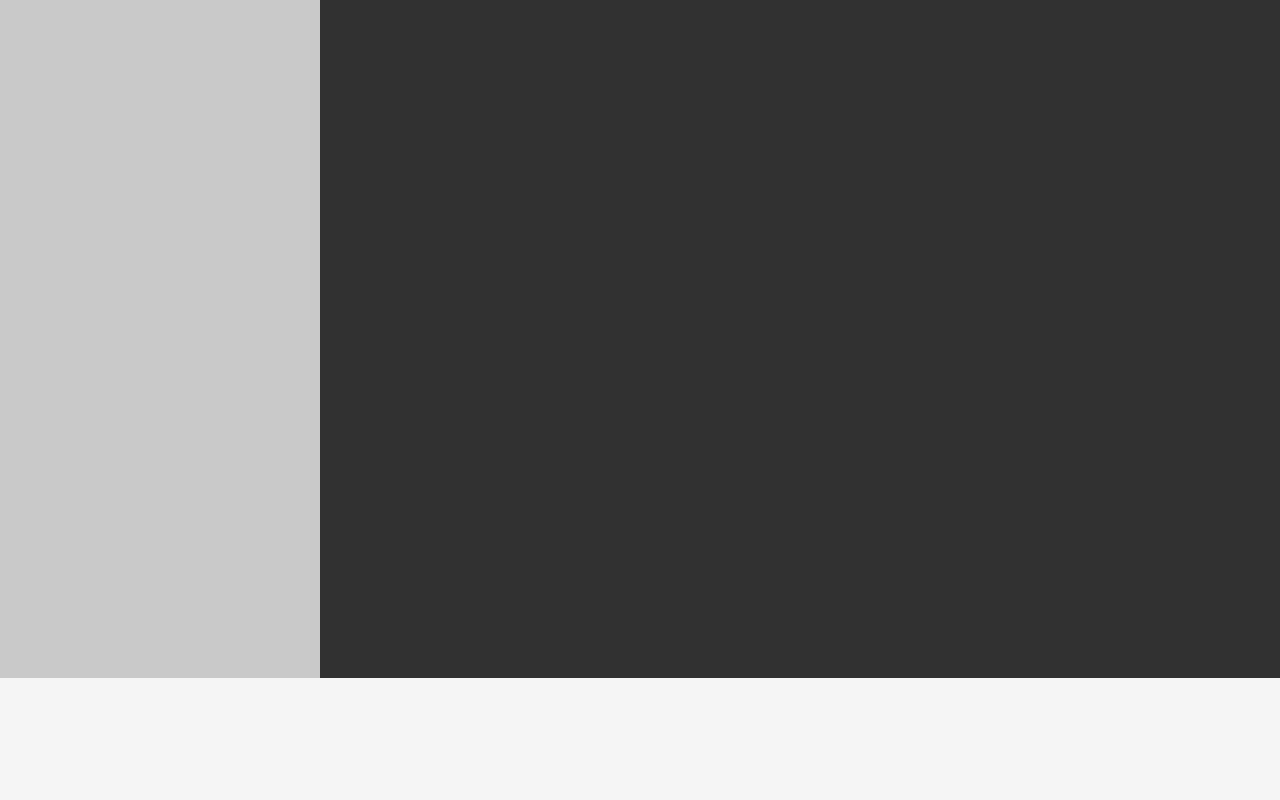
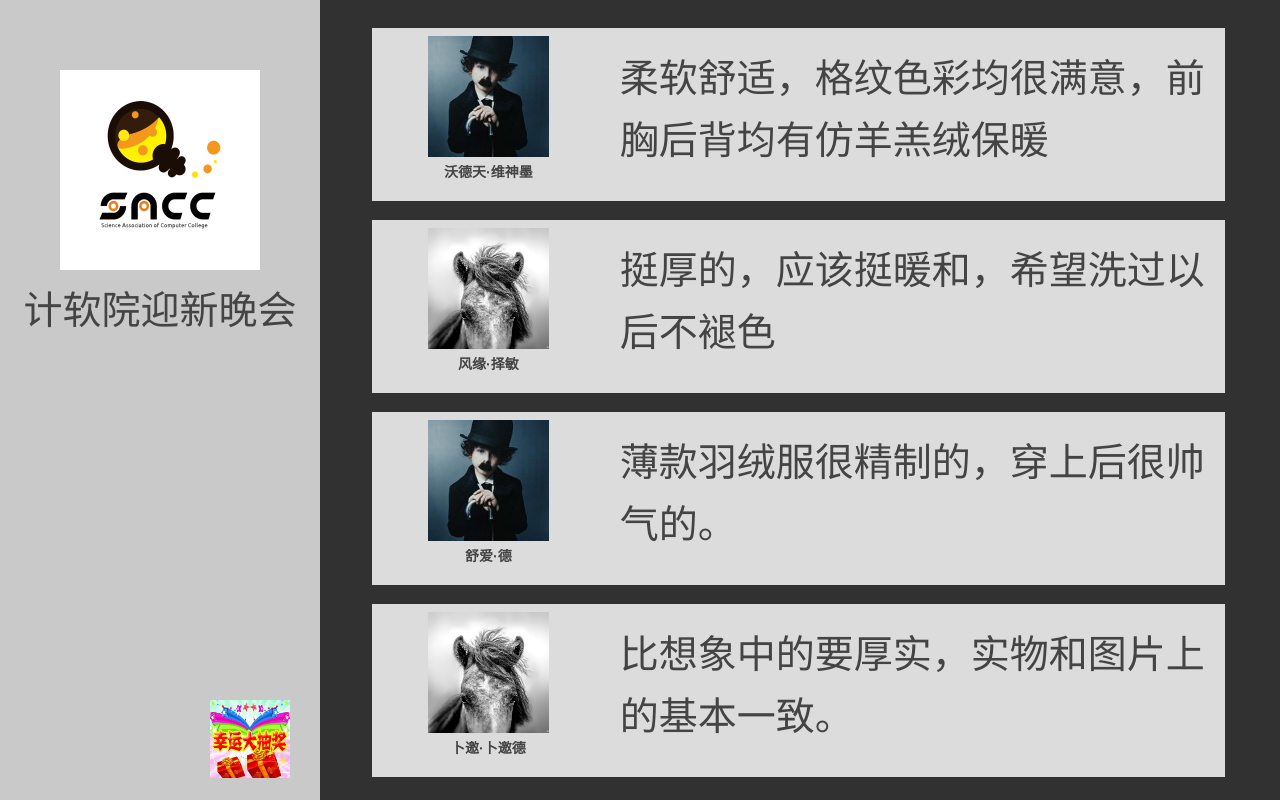
Before and after one commit to camark/WechatWall, a plain HTML site: page index.html in a window 1280 px wide. Drawn offline with Linux system fonts and the light colour scheme.

Commit message:
微信墙基本样式（没有美工样式，完成）

```diff
--- a/css/global.css
+++ b/css/global.css
@@ -5,25 +5,12 @@
 */
 body {
 	background-color: #f5f5f5;
-	color: #666;
-    /*height: 100%;*/
+	color: #444;
 }
 .container {
     padding-left: 0;
     padding-right: 0;
-    width: 92%;
-    /*height: 100%;*/
 }
-/*@media (min-width: 1600px) {
-	.container {
-    	width: 1400px;
-   }
-}*/
-/*@media (min-width: 1900px) {
-	.container {
-    	width: 1850px;
-   }
-}*/
 a {
     color: #666;
 }
@@ -32,19 +19,239 @@ a:hover {
 }
 /*
 ===================================================
-                计软院广告
+                微信墙--计软院标题广告
 ===================================================
 */
 .logo-adv {
     background-color: #c9c9c9;
-    height: 678px;
+    height: 800px;
+}
+.logo {
+    margin-top: 70px;
+    margin-left: auto;
+    margin-right: auto;
+    text-align: center;
+    width: 200px;
+    height: 200px;
+    background-color: #dcdcdc;
+}
+.adv {
+    text-align: center;
+}
+.prize {
+    width: 100px;
+    height: 100px;
+    position: absolute;
+    bottom: 50px;
+    right: 50px;
+    margin-right: auto;
+    margin-left: auto;
 }
 /*
 ===================================================
-                微信墙信息展示
+                微信墙--信息展示
 ===================================================
 */
 .show-data {
     background-color: #313131;
-    height: 678px;
+    height: 800px;
 }
+.show-container {
+    height: 96%;
+    margin-top: 2%;
+}
+.window {
+    height: 25%;
+    background-color: #313131;
+}
+.information {
+    margin-top: 1%;
+    margin-left: 4%;
+    height: 90%;
+    background-color: #dcdcdc;
+}
+h3 {
+    text-align: center;
+    font-size: 1.8rem;
+}
+.avatar {
+    margin-top: 4%;
+    height: 60%;
+    width: 60%;
+    margin-left: auto;
+    margin-right: auto;
+    background-color: #dcdcdc;
+}
+.show {
+    margin-top: 1%;
+    height: 90%;
+    background-color: #dcdcdc;
+}
+.show h1 {
+    line-height: 1.6;
+}
+/*
+===================================================
+                微信墙--自适应
+===================================================
+*/
+/*800以下*/
+@media screen and (min-width: 600px) {
+    .logo {
+        width: 120px;
+        height: 120px;
+    }
+    .logo-adv {
+        height: 600px;
+    }
+    .prize {
+        width: 80px;
+        height: 80px;
+        position: absolute;
+        bottom: 20px;
+        right: 30px;
+    }
+    .show-data {
+        height: 600px;
+    }
+    .avatar {
+        margin-top: 9%;
+        width: 68%;
+        height: 57%;
+    }
+    h3 {
+        font-size: 14px;
+        overflow: hidden;
+        white-space: nowrap;
+        text-overflow: ellipsis;
+    }
+    h1 {
+        font-size: 22px;
+    }
+}
+/*800*600*/
+@media screen and (min-width: 799px) and (max-width: 1000px) {
+    .logo {
+        width: 160px;
+        height: 160px;
+    }
+    .logo-adv {
+        height: 600px;
+    }
+    .prize {
+        width: 80px;
+        height: 80px;
+        position: absolute;
+        bottom: 20px;
+        right: 30px;
+    }
+    .show-data {
+        height: 600px;
+    }
+    .avatar {
+        margin-top: 9%;
+        width: 68%;
+        height: 57%;
+    }
+    h3 {
+        font-size: 14px;
+        overflow: hidden;
+        white-space: nowrap;
+        text-overflow: ellipsis;
+    }
+    h1 {
+        font-size: 25px;
+    }
+}
+/*1280*800 在MAC上面默认的*/
+@media screen and (min-width: 1001px) and (max-width: 1281px) {
+    .logo {
+        width: 200px;
+        height: 200px;
+    }
+    .logo-adv {
+        height: 800px;
+    }
+    .show-data {
+        height: 800px;
+    }
+    .avatar {
+        margin-top: 4%;
+        height: 63%;
+        width: 60%;
+    }
+    h3 {
+        overflow: hidden;
+        white-space: nowrap;
+        text-overflow: ellipsis;
+    }
+    h1 {
+        font-size: 39px;
+    }
+}
+/*1366*768*/
+@media screen and (min-width: 1282px) and (max-width: 1367px) {
+    .logo-adv {
+        height: 768px;
+    }
+    .show-data {
+        height: 768px;
+    }
+    .avatar {
+        margin-top: 6%;
+        width: 50%;
+        height: 57%;
+    }
+    h3 {
+        font-size: 23px;
+        overflow: hidden;
+        white-space: nowrap;
+        text-overflow: ellipsis;
+    }
+}
+/*1680*1050*/
+@media screen and (min-width: 1368px) and (max-width: 1681px) {
+    .logo-adv {
+        height: 1050px;
+    }
+    .show-data {
+        height: 1050px;
+    }
+    .avatar {
+        margin-top: 9%;
+        width: 50%;
+        height: 57%;
+    }
+    h3 {
+        font-size: 25px;
+        overflow: hidden;
+        white-space: nowrap;
+        text-overflow: ellipsis;
+    }
+    h1 {
+        font-size: 50px;
+    }
+}
+/*1920*1080*/
+@media screen and (min-width: 1682px) and (max-width: 1921px) {
+    .logo-adv {
+        height: 1080px;
+    }
+    .show-data {
+        height: 1080px;
+    }
+    .avatar {
+        margin-top: 6%;
+        width: 49%;
+        height: 60%;
+    }
+    h3 {
+        font-size: 30px;
+        overflow: hidden;
+        white-space: nowrap;
+        text-overflow: ellipsis;
+    }
+    h1 {
+        font-size: 55px;
+    }
+}
--- a/index.html
+++ b/index.html
@@ -22,28 +22,65 @@
 <body>
     <div class="container-fluid">
         <div class="row">
-            <div class="logo-adv col-lg-3 col-md-3 col-sm-3 col-xs-3"></div>
+            <div class="logo-adv col-lg-3 col-md-3 col-sm-3 col-xs-3">
+                <div class="logo text-center">
+                    <img class="img-responsive" src="img/logo.jpg" alt="">
+                </div>
+                <div class="adv">
+                    <h1>计软院迎新晚会</h1>
+                </div>
+                <div class="prize">
+                    <a href="javascript:void(0);">
+                        <img src="img/prize.jpg" alt="" class="img-responsive">
+                    </a>
+                </div>
+            </div>
             <div class="show-data col-lg-9 col-md-9 col-sm-9 col-xs-9">
+                <div class="show-container">
                     <div class="window">
                         <div class="information col-lg-3 col-md-3 col-sm-3 col-xs-3">
-                        <div class="atavar"></div>
-                        <strong></strong>
+                            <div class="avatar">
+                                <img class="img-responsive" src="img/2.jpg" alt="">
                             </div>
-                    <p></p>
+                            <h3><strong>沃德天·维神墨</strong></h3>
+                        </div>
+                        <div class="show col-lg-8 col-md-8 col-sm-8 col-xs-8">
+                            <h1>柔软舒适，格纹色彩均很满意，前胸后背均有仿羊羔绒保暖</h1>
+                        </div>
                     </div>
                     <div class="window">
                         <div class="information col-lg-3 col-md-3 col-sm-3 col-xs-3">
-                        <div class="atavar"></div>
-                        <strong></strong>
+                            <div class="avatar">
+                                <img class="img-responsive" src="img/1.png" alt="">
                             </div>
-                    <p></p>
+                            <h3><strong>风缘·择敏</strong></h3>
+                        </div>
+                        <div class="show col-lg-8 col-md-8 col-sm-8 col-xs-8">
+                            <h1>挺厚的，应该挺暖和，希望洗过以后不褪色</h1>
+                        </div>
                     </div>
                     <div class="window">
                         <div class="information col-lg-3 col-md-3 col-sm-3 col-xs-3">
-                        <div class="atavar"></div>
-                        <strong></strong>
+                            <div class="avatar">
+                                <img class="img-responsive" src="img/2.jpg" alt="">
                             </div>
-                    <p></p>
+                            <h3><strong>舒爱·德</strong></h3>
+                        </div>
+                        <div class="show col-lg-8 col-md-8 col-sm-8 col-xs-8">
+                            <h1>薄款羽绒服很精制的，穿上后很帅气的。</h1>
+                        </div>
+                    </div>
+                    <div class="window">
+                        <div class="information col-lg-3 col-md-3 col-sm-3 col-xs-3">
+                            <div class="avatar">
+                                <img class="img-responsive" src="img/1.png" alt="">
+                            </div>
+                            <h3><strong>卜邀·卜邀德</strong></h3>
+                        </div>
+                        <div class="show col-lg-8 col-md-8 col-sm-8 col-xs-8">
+                            <h1>比想象中的要厚实，实物和图片上的基本一致。</h1>
+                        </div>
+                    </div>
                 </div>
             </div>
         </div>
--- a/js/global.js
+++ b/js/global.js
@@ -0,0 +1,5 @@
+// 点击抽奖跳转
+$(".prize").on('click', function(){
+	// console.log(message);
+	location.assign("prize.html");
+});
```
Also changed, not shown: prize.html (added, +36 -0 lines), img/1.png (added), img/2.jpg (added), img/logo.jpg (added), img/prize.jpg (added). Lines whose indentation alone changed are shown as unchanged.
